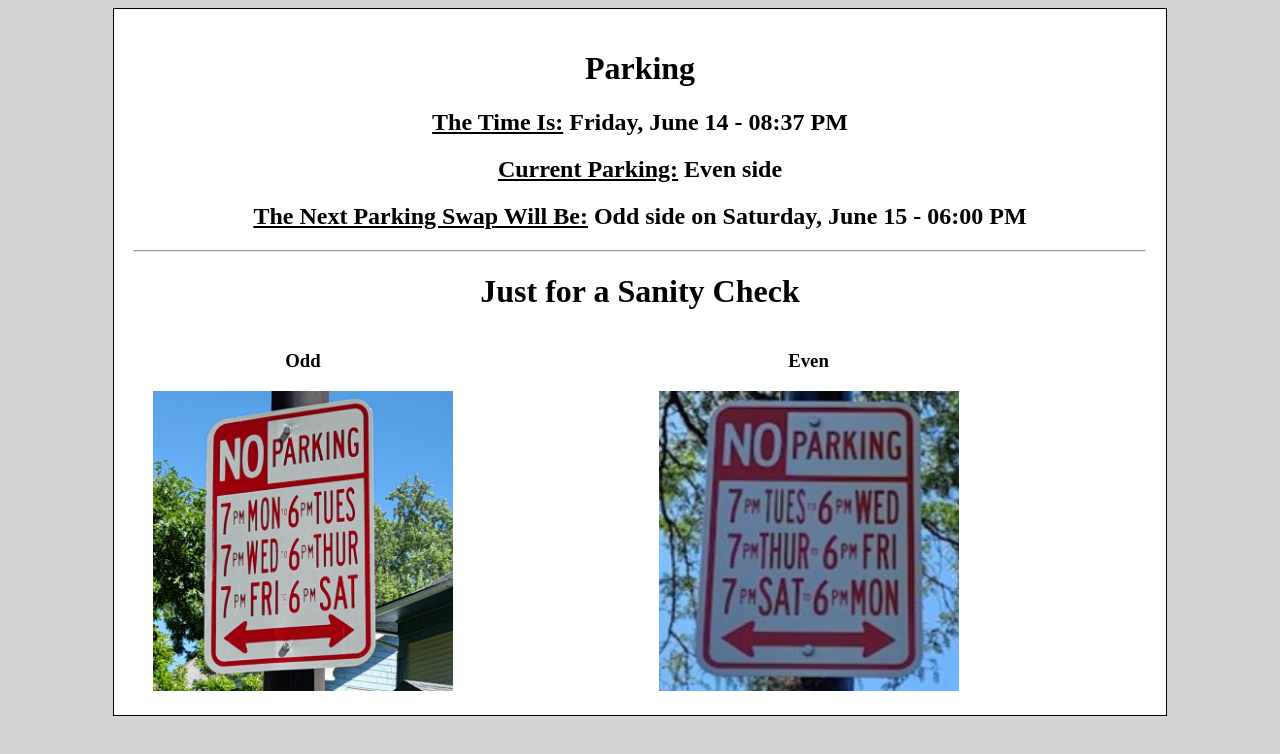
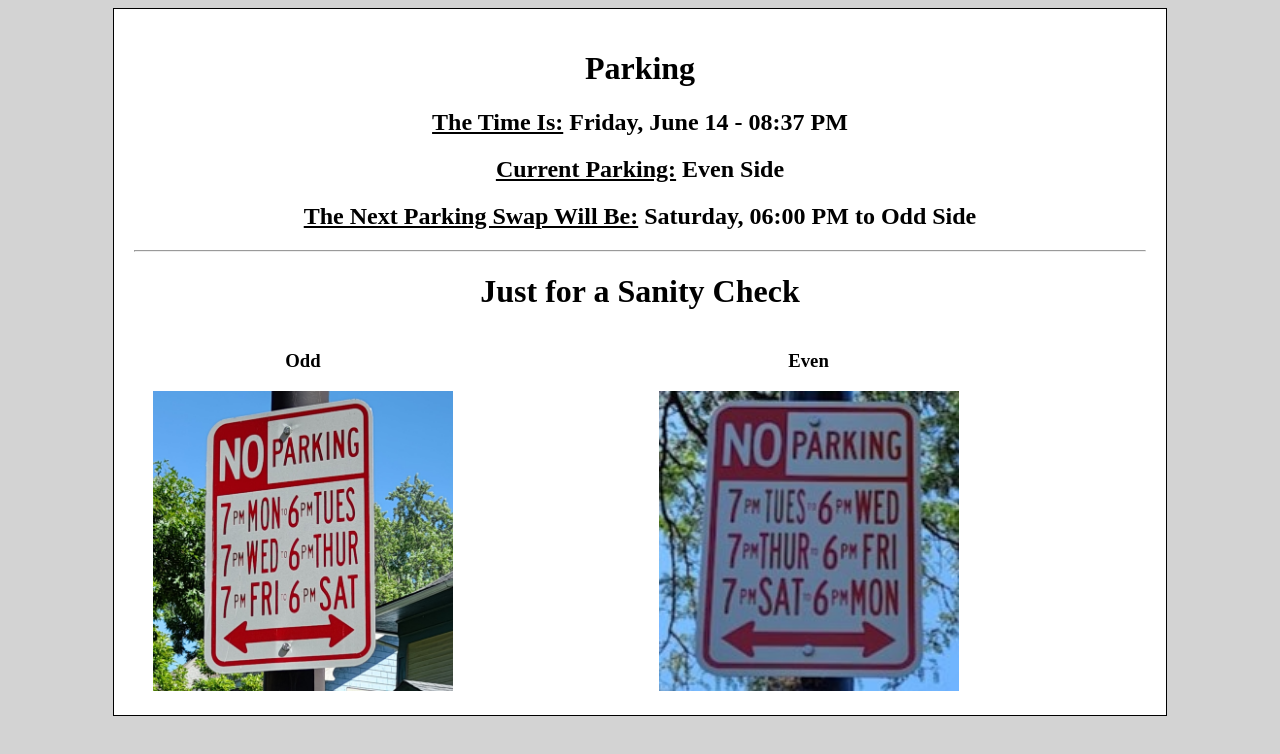
Before and after one commit to aidan-lemay/WeldonParking, a plain HTML site: page index.html in a window 1280 px wide. Drawn offline with Linux system fonts and the light colour scheme.

Commit message:
Updating site with new code, hopefully it works now.

```diff
--- a/index.html
+++ b/index.html
@@ -8,57 +8,189 @@
 
     <script>
         /*
-            You CANNOT park on the ODD side of the street:
-            7pm Monday - 6pm Tuesday
-            7pm Wednesday - 6pm Thursday
-            7pm Friday - 6pm Saturday
+Sunday: Odd all day
+Monday: Odd until 6pm, then Even
+Tuesday: Even until 6pm, then Odd
+Wednesday: Odd until 6pm, then Even
+Thursday: Even until 6pm, then Odd
+Friday: Odd until 6pm, then Even
+Saturday: Even until 6pm, then Odd
+*/
 
-            You CANNOT park on the EVEN side of the street:
-            7pm Tuesday - 6pm Wednesday
-            7pm Thursday - 6pm Friday
-            7pm Saturday - 6pm Monday
+        /*
+        now.getDay();
+        0 = Sunday
+        1 = Monday
+        2 = Tuesday
+        3 = Wednesday
+        4 = Thursday
+        5 = Friday
+        6 = Saturday
 
-            Odd side:
-            Allowed: All day Sunday, and from 6pm to 7pm on Tuesday, Wednesday, and Friday, and after 6pm on Saturday.
-
-            Even side:
-            Allowed: From 6pm to 7pm on Monday, Tuesday, Thursday, and Saturday, and after 6pm on Wednesday and Friday.
+        now.getHours();
+        0 - 23
         */
 
-        function getParkingSide() {
-            const date = new Date(new Date().toISOString());
-            const day = date.getDay(); // 0 = Sunday, 1 = Monday, ..., 6 = Saturday
-            const hours = date.getHours();
-            const minutes = date.getMinutes();
+        const now = new Date();
+        const day = now.getDay();
+        const hour = now.getHours();
 
-            function isWithinTimeRange(startHour, startMinute, endHour, endMinute) {
-                const currentMinutes = hours * 60 + minutes;
-                const startMinutes = startHour * 60 + startMinute;
-                const endMinutes = endHour * 60 + endMinute;
+        function getSide() {
+            // If Sunday, return Odd
+            if (day == 0) {
+                return "Odd";
+            }
 
-                if (startMinutes < endMinutes) {
-                    return currentMinutes >= startMinutes && currentMinutes < endMinutes;
-                } else {
-                    return currentMinutes >= startMinutes || currentMinutes < endMinutes;
+            // If Monday
+            else if (day == 1) {
+                // Before 1800, return Odd
+                if (hour < 18) {
+                    return "Odd";
+                }
+                // After 1800, return Even
+                else if (hour > 18) {
+                    return "Even"
                 }
             }
 
-            // Determine which side to park on based on the restrictions
-            if ((day === 1 && isWithinTimeRange(18, 0, 18, 0)) || // Monday 7pm - Tuesday 6pm
-                (day === 3 && isWithinTimeRange(18, 0, 18, 0)) || // Wednesday 7pm - Thursday 6pm
-                (day === 5 && isWithinTimeRange(18, 0, 18, 0))) { // Friday 7pm - Saturday 6pm
-                return "Even side";
+            // If Tuesday
+            else if (day == 2) {
+                // Before 1800, return Even
+                if (hour < 18) {
+                    return "Even";
+                }
+                // After 1800, return Even
+                else if (hour > 18) {
+                    return "Odd"
+                }
             }
 
-            if ((day === 2 && isWithinTimeRange(18, 0, 18, 0)) || // Tuesday 7pm - Wednesday 6pm
-                (day === 4 && isWithinTimeRange(18, 0, 18, 0)) || // Thursday 7pm - Friday 6pm
-                (day === 6 && isWithinTimeRange(18, 0, 18, 0)) || // Saturday 7pm - Monday 6pm
-                (day === 0 && isWithinTimeRange(0, 0, 18, 0))) { // Sunday 12am - Monday 6pm
-                return "Odd side";
+            // If Wednesday
+            else if (day == 3) {
+                // Before 1800, return Odd
+                if (hour < 18) {
+                    return "Odd";
+                }
+                // After 1800, return Even
+                else if (hour > 18) {
+                    return "Even"
+                }
             }
 
-            // Default to "No restriction" if no conditions match
-            return "No restriction";
+            // If Thursday
+            else if (day == 4) {
+                // Before 1800, return Even
+                if (hour < 18) {
+                    return "Even";
+                }
+                // After 1800, return Even
+                else if (hour > 18) {
+                    return "Odd"
+                }
+            }
+
+            // If Friday
+            else if (day == 5) {
+                // Before 1800, return Odd
+                if (hour < 18) {
+                    return "Odd";
+                }
+                // After 1800, return Even
+                else if (hour > 18) {
+                    return "Even"
+                }
+            }
+
+            // If Saturday
+            else if (day == 6) {
+                // Before 1800, return Even
+                if (hour < 18) {
+                    return "Even";
+                }
+                // After 1800, return Even
+                else if (hour > 18) {
+                    return "Odd"
+                }
+            }
+        }
+
+        function nextSwap() {
+            // If Sunday
+            if (day == 0) {
+                return "Monday, 06:00 PM to Even Side";
+            }
+
+            // If Monday
+            else if (day == 1) {
+                // Before 1800
+                if (hour < 18) {
+                    return "Monday, 06:00 PM to Even Side";
+                }
+                // After 1800
+                else if (hour > 18) {
+                    return "Tuesday, 06:00 PM to Odd Side"
+                }
+            }
+
+            // If Tuesday
+            else if (day == 2) {
+                // Before 1800
+                if (hour < 18) {
+                    return "Tuesday, 06:00 PM to Odd Side";
+                }
+                // After 1800
+                else if (hour > 18) {
+                    return "Wednesday, 06:00 PM to Even Side"
+                }
+            }
+
+            // If Wednesday
+            else if (day == 3) {
+                // Before 1800
+                if (hour < 18) {
+                    return "Wednesday, 06:00 PM to Even Side";
+                }
+                // After 1800
+                else if (hour > 18) {
+                    return "Thursday, 06:00 PM to Odd Side"
+                }
+            }
+
+            // If Thursday
+            else if (day == 4) {
+                // Before 1800
+                if (hour < 18) {
+                    return "Thursday, 06:00 PM to Odd Side";
+                }
+                // After 1800
+                else if (hour > 18) {
+                    return "Friday, 06:00 PM to Even Side"
+                }
+            }
+
+            // If Friday
+            else if (day == 5) {
+                // Before 1800
+                if (hour < 18) {
+                    return "Friday, 06:00 PM to Even Side";
+                }
+                // After 1800
+                else if (hour > 18) {
+                    return "Saturday, 06:00 PM to Odd Side"
+                }
+            }
+
+            // If Saturday
+            else if (day == 6) {
+                // Before 1800
+                if (hour < 18) {
+                    return "Saturday, 06:00 PM to Odd Side";
+                }
+                // After 1800
+                else if (hour > 18) {
+                    return "Monday, 06:00 PM to Even Side"
+                }
+            }
         }
 
         function getFormattedDateTime() {
@@ -80,73 +212,14 @@
             return `${dayOfWeek}, ${month} ${day} - ${formattedHours}:${minutes} ${ampm}`;
         }
 
-        function getNextParkingSwap() {
-            const now = new Date();
-            const day = now.getDay(); // 0 = Sunday, 1 = Monday, ..., 6 = Saturday
-            const hours = now.getHours();
-            const minutes = now.getMinutes();
-
-            function getSwapDate(dayOffset, hour, minute) {
-                const swapDate = new Date(now);
-                swapDate.setDate(now.getDate() + dayOffset);
-                swapDate.setHours(hour, minute, 0, 0);
-                return swapDate;
-            }
-
-            const swaps = [
-                { day: 1, hour: 18, minute: 0, side: "Even side" },  // Monday 7pm
-                { day: 2, hour: 18, minute: 0, side: "Odd side" },   // Tuesday 7pm
-                { day: 3, hour: 18, minute: 0, side: "Even side" },  // Wednesday 7pm
-                { day: 4, hour: 18, minute: 0, side: "Odd side" },   // Thursday 7pm
-                { day: 5, hour: 18, minute: 0, side: "Even side" },  // Friday 7pm
-                { day: 6, hour: 18, minute: 0, side: "Odd side" },   // Saturday 7pm
-                { day: 0, hour: 18, minute: 0, side: "No restriction" } // Sunday 7pm
-            ];
-
-            let nextSwap = null;
-
-            for (let i = 0; i < swaps.length; i++) {
-                const swap = swaps[i];
-                const swapDayOffset = (swap.day + 7 - day) % 7;
-                const swapDate = getSwapDate(swapDayOffset, swap.hour, swap.minute);
-
-                if (swapDate > now) {
-                    if (nextSwap === null || swapDate < nextSwap.date) {
-                        nextSwap = { date: swapDate, side: swap.side };
-                    }
-                }
-            }
-
-            if (nextSwap) {
-                const daysOfWeek = ["Sunday", "Monday", "Tuesday", "Wednesday", "Thursday", "Friday", "Saturday"];
-                const months = ["January", "February", "March", "April", "May", "June", "July", "August", "September", "October", "November", "December"];
-
-                const dayOfWeek = daysOfWeek[nextSwap.date.getDay()];
-                const month = months[nextSwap.date.getMonth()];
-                const day = nextSwap.date.getDate();
-                let hours = nextSwap.date.getHours();
-                const minutes = String(nextSwap.date.getMinutes()).padStart(2, '0');
-                const ampm = hours >= 12 ? 'PM' : 'AM';
-
-                hours = hours % 12;
-                hours = hours ? hours : 12; // the hour '0' should be '12'
-                const formattedHours = String(hours).padStart(2, '0');
-
-                return `${nextSwap.side} on ${dayOfWeek}, ${month} ${day} - ${formattedHours}:${minutes} ${ampm}`;
-            }
-
-            return "No upcoming swaps";
-        }
-
-
         function setHTML() {
             const now = document.getElementById("now");
             const side = document.getElementById("side");
             const nextswap = document.getElementById("nextswap");
 
             now.innerHTML = "<span style='text-decoration: underline;'>The Time Is:</span> " + getFormattedDateTime();
-            side.innerHTML = "<span style='text-decoration: underline;'>Current Parking:</span> " + getParkingSide();
-            nextswap.innerHTML = "<span style='text-decoration: underline;'>The Next Parking Swap Will Be:</span> " + getNextParkingSwap();
+            side.innerHTML = "<span style='text-decoration: underline;'>Current Parking:</span> " + getSide() + " Side";
+            nextswap.innerHTML = "<span style='text-decoration: underline;'>The Next Parking Swap Will Be:</span> " + nextSwap();
         }
 
     </script>
```
Also changed, not shown: scripts.js (added, +188 -0 lines).
